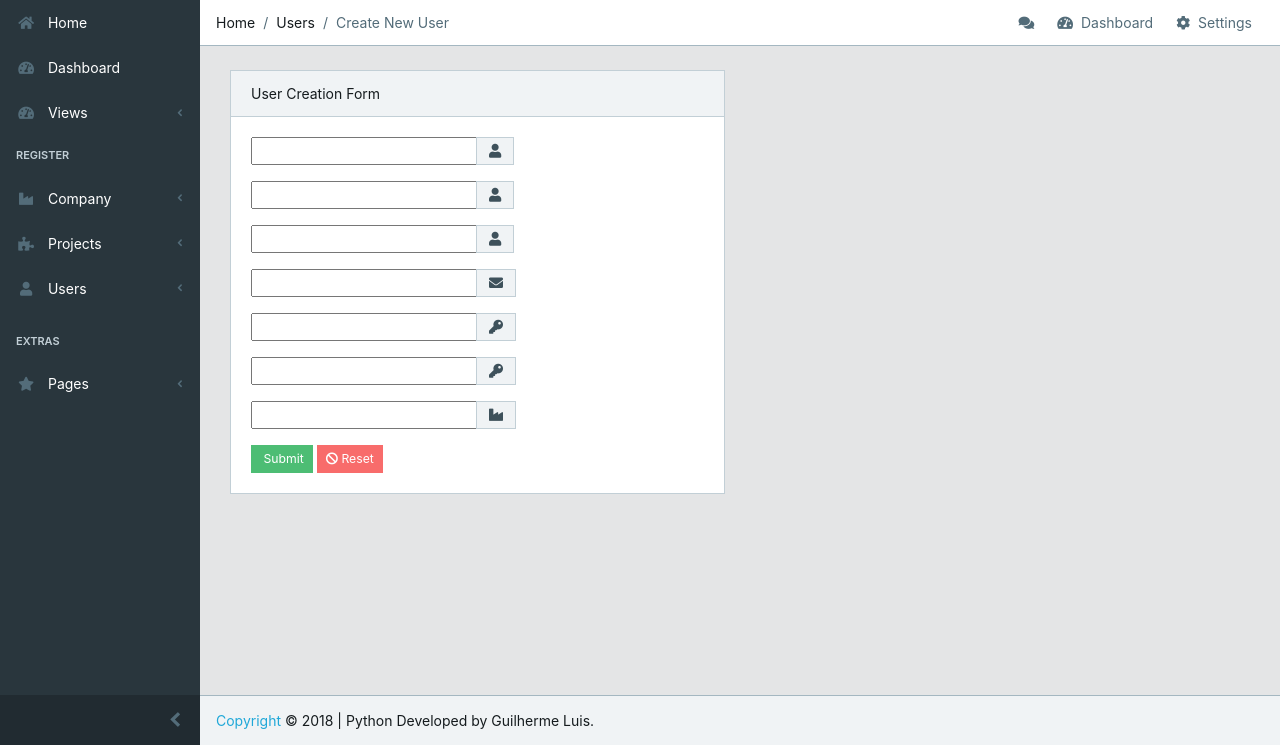
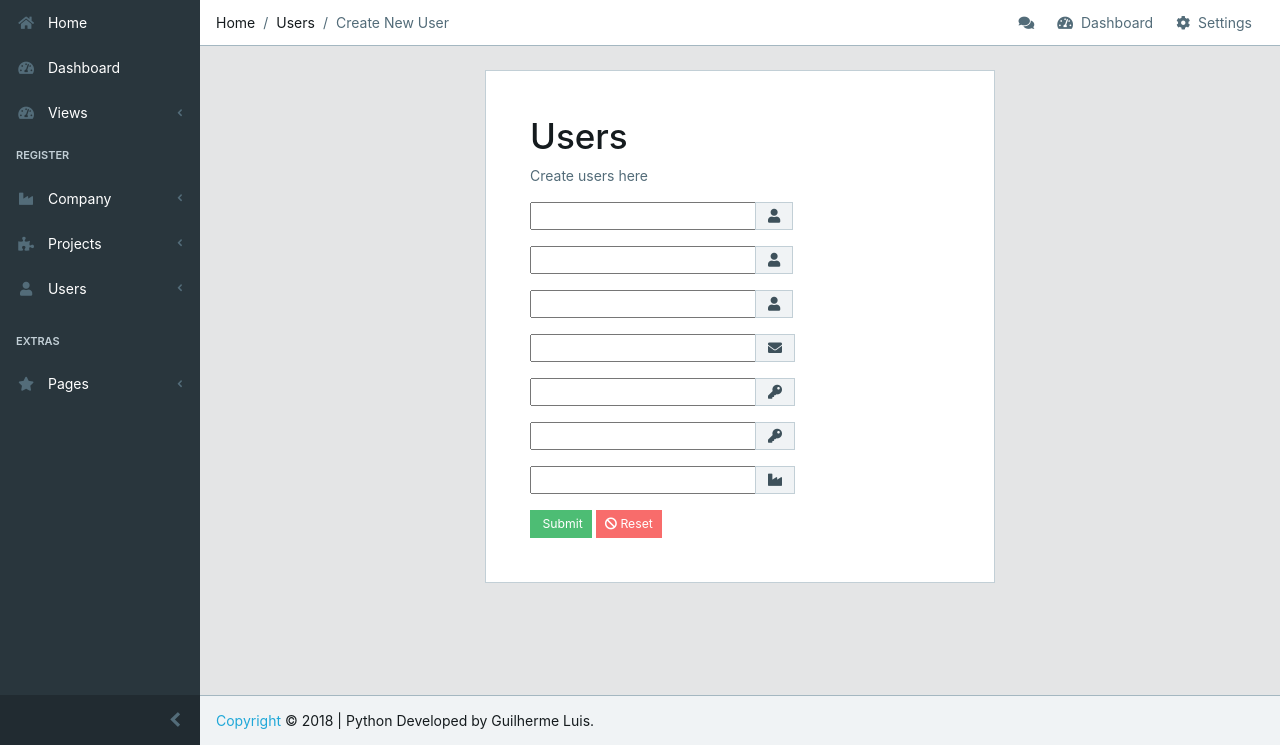
Before and after one commit to srintellikgh/project-management-system, a Django app: template register/templates/register/reg_form.html in a window 1280 px wide. Shown: the part 55-800 px from the top of the page. Run offline with Django 3.2, Linux system fonts and the light colour scheme; the template is opened without the code that fills it: most values are stand-ins (such as "Sample title", 1, 10 or a date in 2020); form fields are guessed from the names that the template uses; some libraries are stand-ins or nearby versions.

Commit message:
HTML changes

```diff
--- a/projects/templates/projects/new_project.html
+++ b/projects/templates/projects/new_project.html
@@ -14,7 +14,7 @@
 {% block content %}
 <div class="container animated fadeIn">
         <div class="row justify-content-center">
-            <div class="col-12">
+            <div class="col-8">
                 <div class="card-group">
                     <div class="card p-4 mb-5">
                         <div class="card-body">
--- a/projects/templates/projects/new_task.html
+++ b/projects/templates/projects/new_task.html
@@ -14,7 +14,7 @@
 {% block content %}
 <div class="container animated fadeIn">
         <div class="row justify-content-center">
-            <div class="col-12">
+            <div class="col-7">
                 <div class="card-group">
                     <div class="card p-4 mb-5">
                         <div class="card-body">
--- a/register/templates/register/reg_form.html
+++ b/register/templates/register/reg_form.html
@@ -8,24 +8,23 @@
 {% endblock breadcrumb%}
 
 {% block content %}
-<div class="container">
-
-
-
+<div class="container animated fadeIn">
+        <div class="row justify-content-center">
+            <div class="col-6">
+                <div class="card-group">
+                    <div class="card p-4 mb-5">
+                        <div class="card-body">
                             {% if created %}
                               <div class="alert alert-success alert-dismissible fade show" role="alert">
                                   <button type="button" class="close" data-dismiss="alert" aria-label="Close">
                                       <span aria-hidden="true">&times;</span>
                                   </button>
-          Parabéns, seu usuário foi criado!
+                                  Congratulations, a new user was created!
                               </div>
-  {% else %}
-        <div class="col-sm-6">
-            <div class="card">
-                <div class="card-header">
-                    User Creation Form
-                </div>
-                <div class="card-body">
+                            {% endif %}
+                                {% csrf_token %}
+                                <h1>Users</h1>
+                                <p class="text-muted">Create users here</p>
                     <form action="" method="post">
                         {% csrf_token %}
                         <div class="form-group">
@@ -140,12 +139,12 @@
                             <button type="reset" class="btn btn-sm btn-danger"><i class="fa fa-ban"></i> Reset</button>
                         </div>
                     </form>
+                            {{ form.errors }}
                     </div>
                 </div>
             </div>
         </div>
-    {% endif %}
+    </div>
 </div>
 
-
 {% endblock %}
```
Also changed, not shown: register/templates/register/new_company.html (+10 -10 lines). Lines whose indentation alone changed are shown as unchanged.
